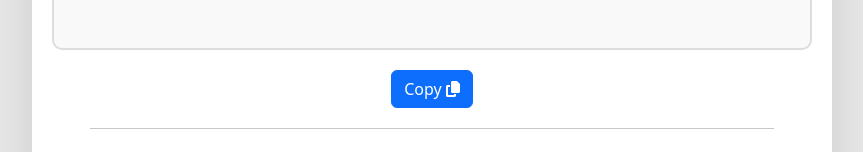
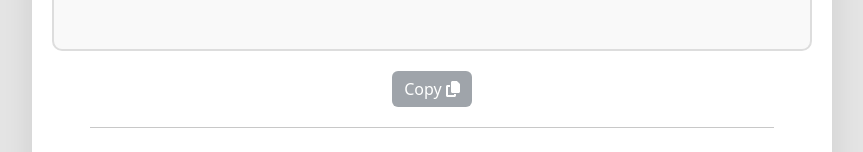
Before and after one commit to jei3m/pogi-typings, a React (Create React App) app: page /chat in a window 1280 px wide. Shown: the part 401-553 px from the top of the page, without its empty margins (208-1071 px from the left). Built offline with nearby package versions, Linux system fonts and the light colour scheme; no server answers.

Commit message:
"Updated About component styling, removed search button from Chat component, and added disabled state to custom button"

```diff
--- a/src/components/About.jsx
+++ b/src/components/About.jsx
@@ -4,7 +4,7 @@ import { Link } from 'react-router-dom';
 
 function About() {
   return (
-<div style={{ textAlign: 'left', maxWidth:'800px', width:'80%' }}>
+<div style={{ textAlign: 'left', maxWidth:'800px', width:'90%' }}>
   <Card>
     <Card.Header>What is Pogi Typings?</Card.Header>
     <Card.Body>
--- a/src/components/Chat.css
+++ b/src/components/Chat.css
@@ -145,8 +145,6 @@
   justify-content: center;
 }
 
-
-
 /* Responsive adjustments */
 @media (max-width: 768px) {
   .card-container {
@@ -228,3 +226,14 @@
 .footer a:hover {
   text-decoration: underline;
 }
+
+.custom-button:disabled {
+  background-color: #6c757d !important; /* Dark gray color when disabled */
+  border: #6c757d;
+  cursor: not-allowed; /* Show not-allowed cursor */
+  opacity: 0.65; /* Reduce opacity for a disabled look */
+}
+
+.custom-button:disabled:hover {
+  background-color: #6c757d; /* Keep dark gray on hover when disabled */
+}
--- a/src/components/Chat.jsx
+++ b/src/components/Chat.jsx
@@ -119,17 +119,6 @@ const Chat = () => {
             value={userInput}
             onKeyDown={(e) => e.key === "Enter" && sendMessage()}
           />
-          {/* <Button
-            className="search-button"
-            onClick={sendMessage}
-            disabled={loading}
-          >
-            {loading ? (
-              <div className="loading-spinner"></div>
-            ) : (
-              <FontAwesomeIcon icon={faSearch} />
-            )}
-          </Button> */}
         </div>
         <div className="output-container">
           {loading ? (
@@ -162,7 +151,7 @@ const Chat = () => {
           )}
         </div>
         <div className="downbutton">
-          <Button className="custom-button" onClick={copyToClipboard}>
+          <Button className="custom-button" onClick={copyToClipboard} disabled={!hasOutput}>
             Copy <FontAwesomeIcon icon={faCopy} />
           </Button>
         </div>
```
